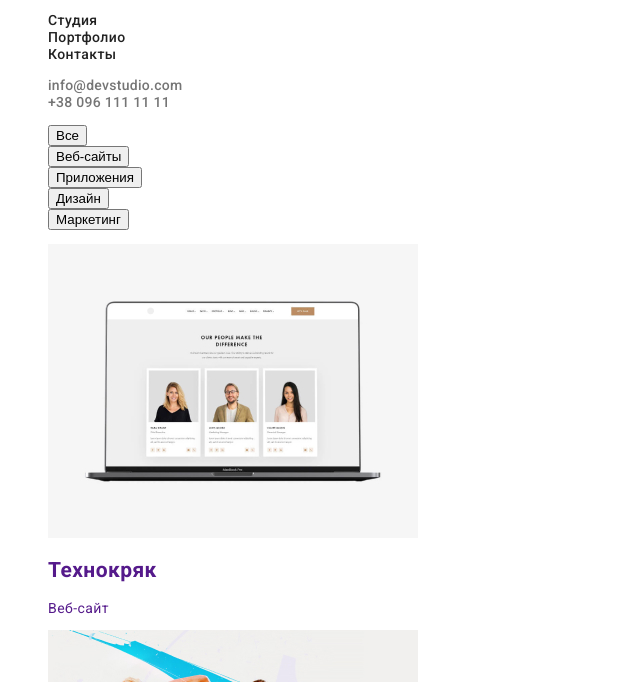
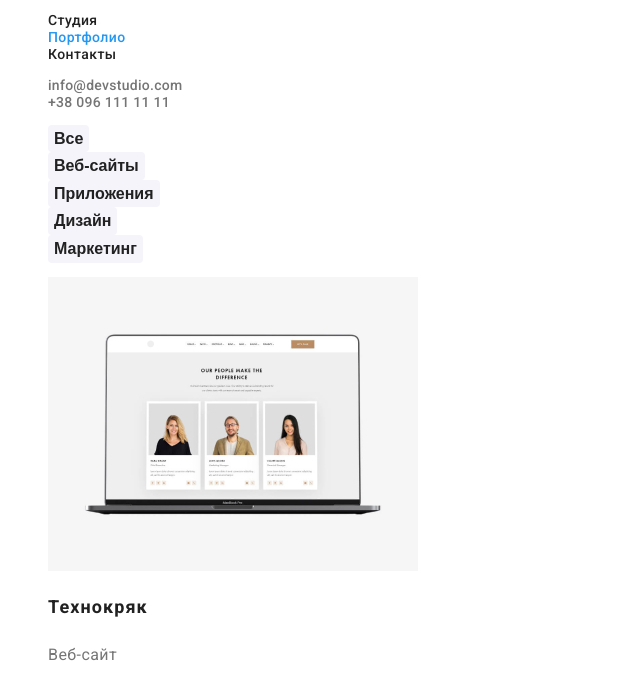
Before and after one commit to sonyaaat/goit-markup-hw-02, a plain HTML site: page portfolio.html in a window 1280 px wide. Shown: the part 41-723 px from the top of the page, without its empty margins (0-640 px from the left). Drawn offline with Linux system fonts and the light colour scheme.

Commit message:
Update styles.css
Стилі портфоліо

```diff
--- a/css/styles.css
+++ b/css/styles.css
@@ -54,7 +54,9 @@ letter-spacing: 0.02em;
 .info:focus {
     color: var(--accent-text);
 }
-
+.active{
+    color: var(--accent-text);
+}
 
 /* Hero */
 .hero{
@@ -71,7 +73,7 @@ letter-spacing: 0.06em;
 text-transform: uppercase;
 }
 
-.hero-button{
+.button-hero{
 color:var(--white-header) ;
 background: #2196F3;
 box-shadow: 0px 4px 4px rgba(0, 0, 0, 0.15);
@@ -133,3 +135,38 @@ color: var(--accent-text);
  .studio{
      color: #FFFFFF;
  }
+
+
+
+
+
+ /* PORTFOLIO HTML */
+
+ /* PORTFOLIO */
+ .button{
+    font-weight: 700;
+    font-size: 16px;
+    line-height: 1.6;
+    color: var(--headers-text);
+    background-color: var(--main-background);
+    border: none;
+    background-color: #F5F4FA;
+    border-radius: 4px;
+    cursor: pointer;
+ }
+ .button:hover{
+     color: var(--white-header);
+     background-color: var(--accent-text);
+ }
+ .portfolio-header{
+    font-weight: 700;
+    font-size: 18px;
+    line-height: 2.0;
+    letter-spacing: 0.06em;
+    color: var(--headers-text);
+ }
+ .portfolio-text{
+    font-size: 16px;
+    line-height: 1.8;
+    color: var(--main-text);
+ }
```
